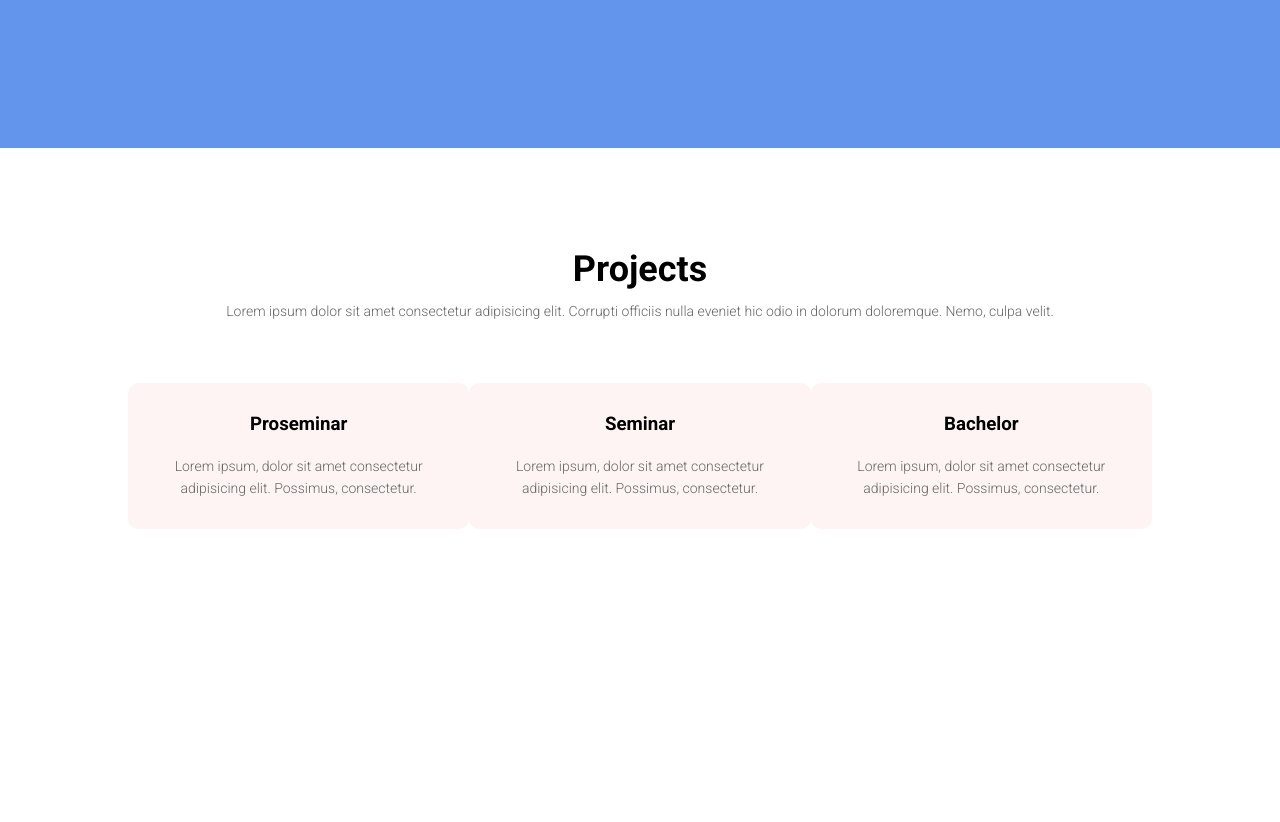
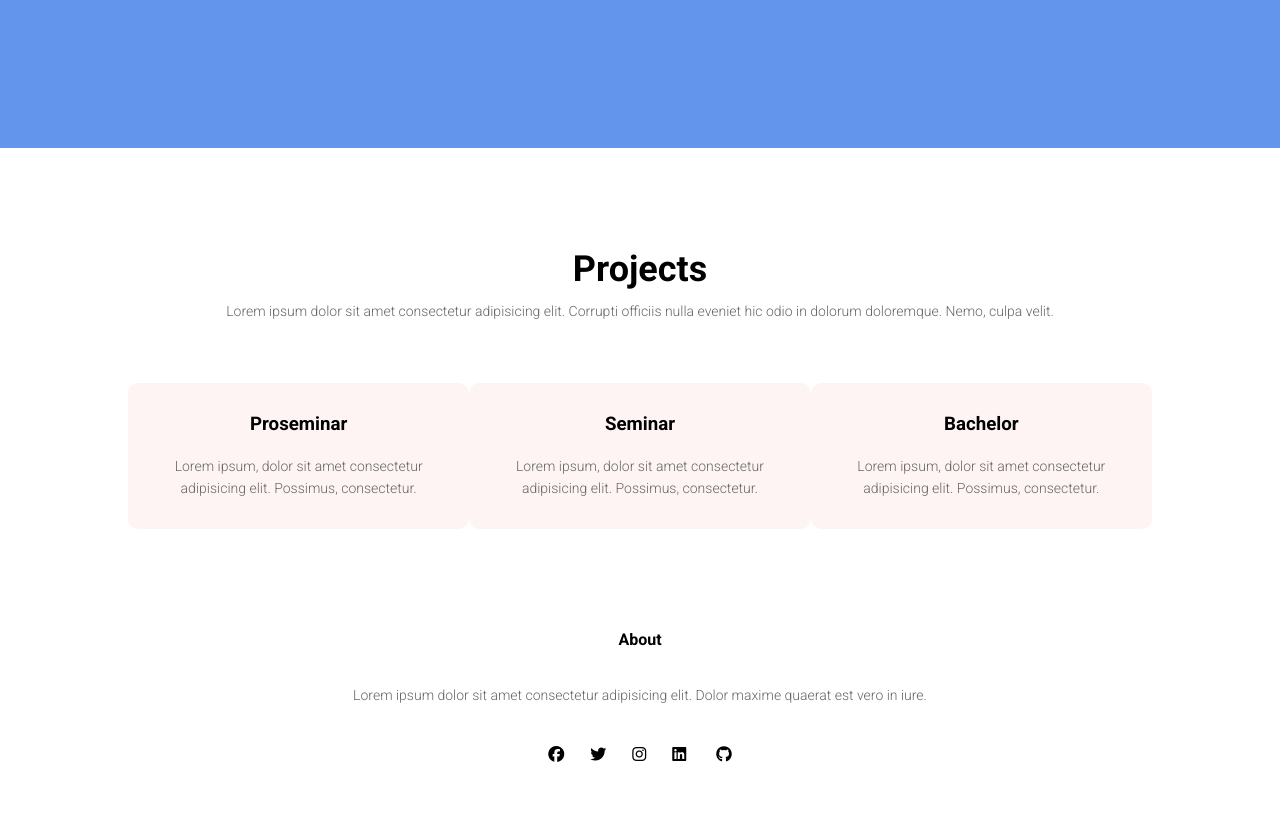
Before and after one commit to shourtugal/shourtugal.github.io, a plain HTML site: page index.html in a window 1280 px wide. Shown: the part 652-1474 px from the top of the page. Before the commit the page ends 1232 px from the top, so only its background shows below. Drawn offline with Linux system fonts and the light colour scheme; a web font is replaced by a local one.

Commit message:
added footer

```diff
--- a/index.html
+++ b/index.html
@@ -78,5 +78,19 @@
         </div>
       </div>
     </section>
+    <!---About--->
+    <section class="footer">
+      <h4>About</h4>
+      <p>
+        Lorem ipsum dolor sit amet consectetur adipisicing elit. Dolor maxime
+        quaerat est vero in iure.
+      </p>
+      <div class="icons">
+        <i class="fa-brands fa-facebook"></i><i class="fa-brands fa-twitter"></i
+        ><i class="fa-brands fa-instagram"> </i
+        ><i class="fa-brands fa-linkedin"></i>
+        <i class="fa-brands fa-github"></i>
+      </div>
+    </section>
   </body>
 </html>
--- a/style.css
+++ b/style.css
@@ -127,6 +127,28 @@ h3 {
 .project:hover {
   box-shadow: 0px 0px 20px rgba(0, 0, 0, 0.2);
 }
+
+/*footer*/
+
+.footer {
+  width: 100%;
+  text-align: center;
+  padding: 30px 0;
+}
+
+.footer h4 {
+  font-weight: 600;
+  margin-top: 20px;
+  margin-bottom: 25px;
+}
+
+.icons .fa-brands {
+  color: black;
+  margin: 0 13px;
+  cursor: pointer;
+  padding: 30px 0;
+}
+
 @media (max-width: 700px) {
   .text-box h1 {
     font-size: 20px;
```
